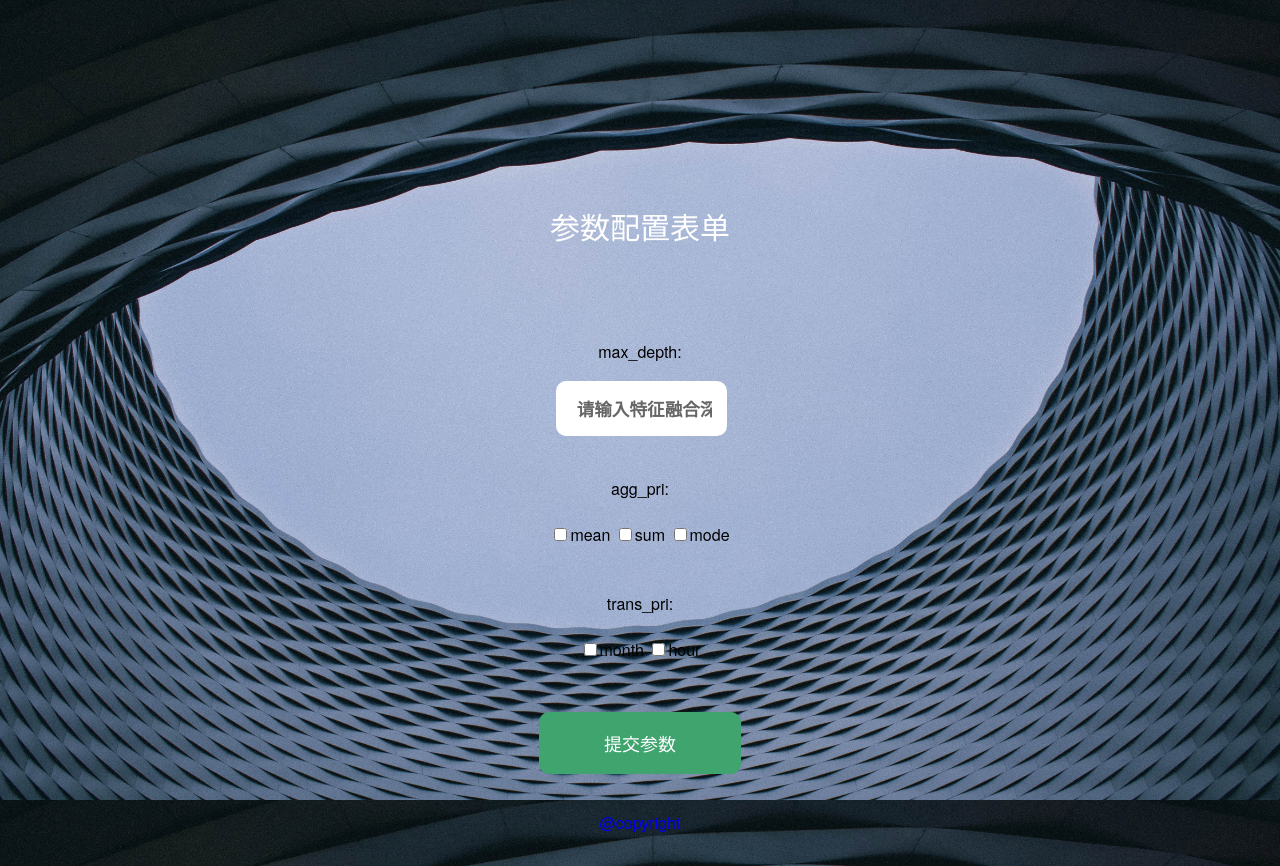
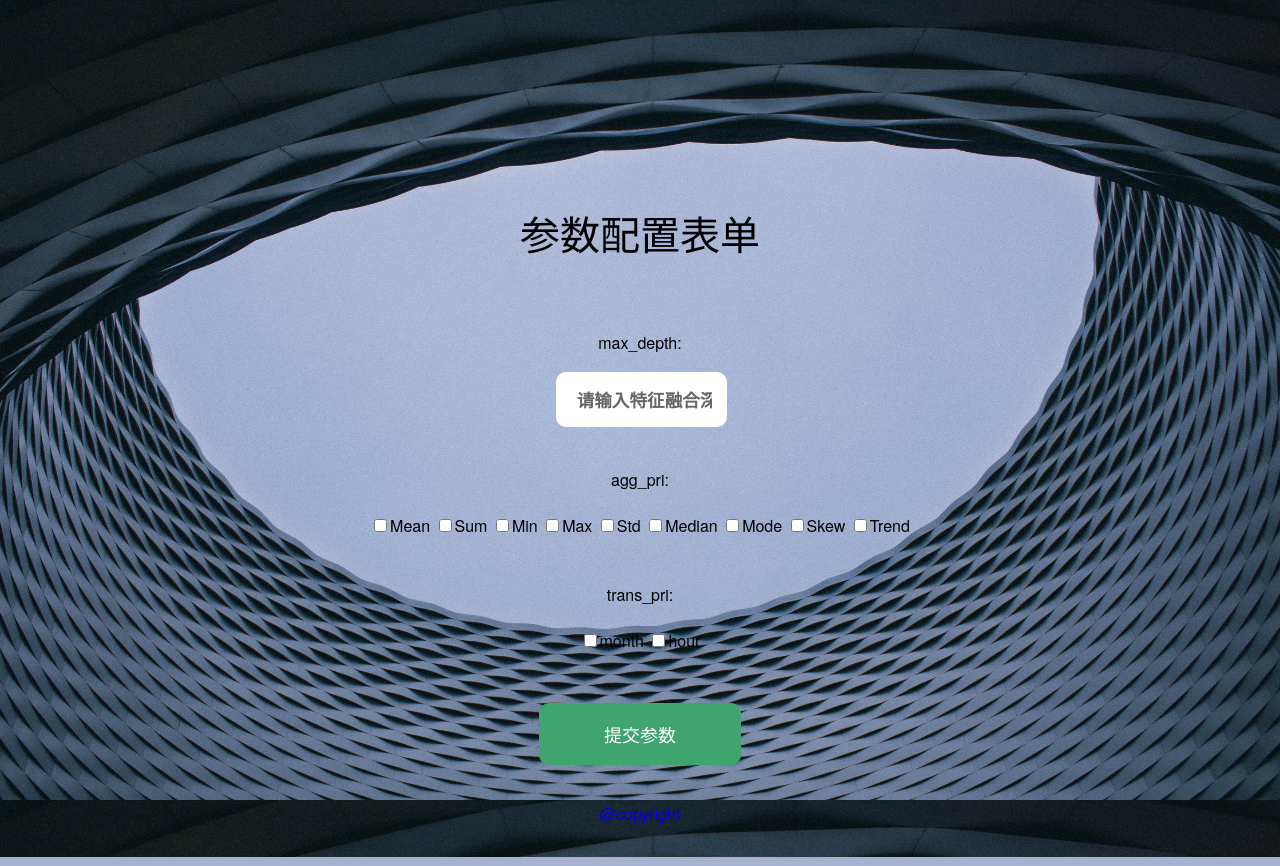
Before and after one commit to Weikoi/Django_FeatureTools, a Django app: template ft_model/templates/index2.html in a window 1280 px wide. Run offline with Django 3.2, Linux system fonts and the light colour scheme; the template is opened without the code that fills it, so the values that code supplies are empty.

Commit message:
完成网页的样式和背景图更换

```diff
--- a/ft_model/templates/index2.html
+++ b/ft_model/templates/index2.html
@@ -16,8 +16,7 @@
         <br>
         <br>
         <br>
-        <h1 align="center" style="color: white;font-size: 30px;">参数配置表单</h1>
-        <br>
+        <h1 align="center" style="font-size: 40px;">参数配置表单</h1>
         <br>
         <br>
         <br>
@@ -35,11 +34,17 @@
             <div class="lable">
                 <p align="center">agg_pri:</p><br>
                 <div align="center">
-                    <input type="checkbox" name="agg_pri" value="mean">mean
-
-                    <input type="checkbox" name="agg_pri" value="sum">sum
-
-                    <input type="checkbox" name="agg_pri" value="mode">mode
+                    <input type="checkbox" name="agg_pri" value="Mean">Mean
+                    <input type="checkbox" name="agg_pri" value="Sum">Sum
+                    <input type="checkbox" name="agg_pri" value="Min">Min
+                    <input type="checkbox" name="agg_pri" value="Max">Max
+                    <input type="checkbox" name="agg_pri" value="Std">Std
+                    <input type="checkbox" name="agg_pri" value="Median">Median
+                    <input type="checkbox" name="agg_pri" value="Mode">Mode
+{#                    <input type="checkbox" name="agg_pri" value="Unique">Unique#}
+{#                    <input type="checkbox" name="agg_pri" value="PercentTrue">PercentTrue#}
+                    <input type="checkbox" name="agg_pri" value="Skew">Skew
+                    <input type="checkbox" name="agg_pri" value="Trend">Trend
                 </div>
             </div>
 
```
